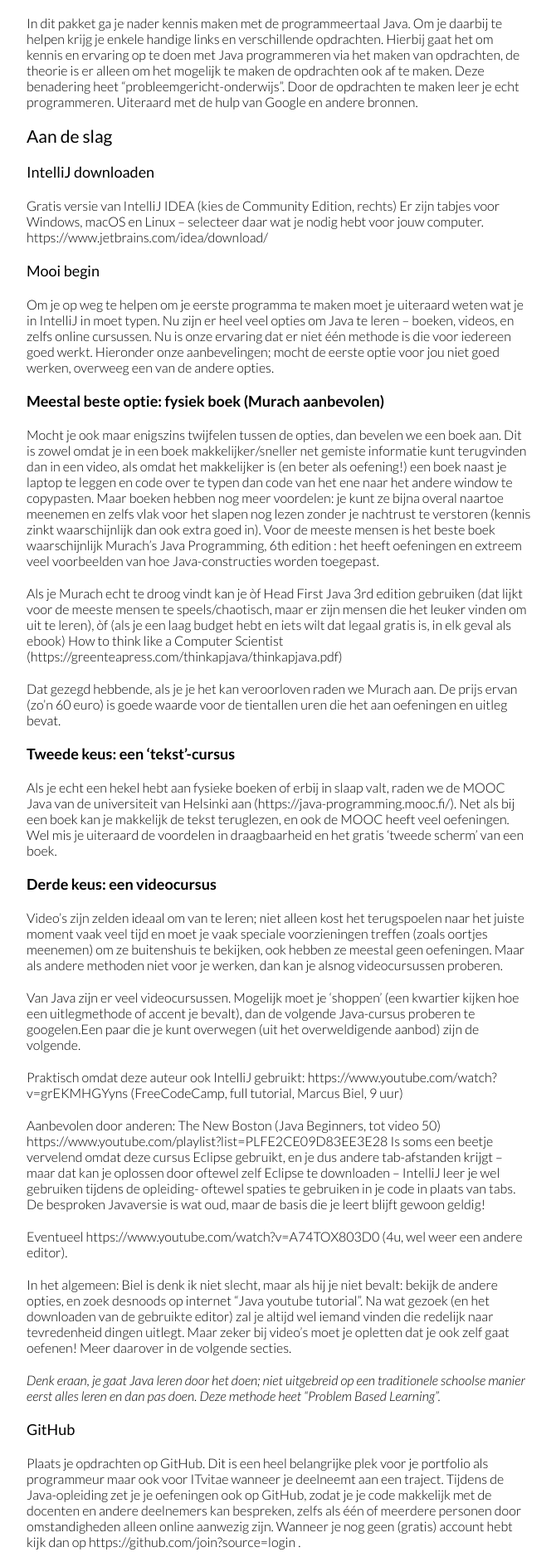
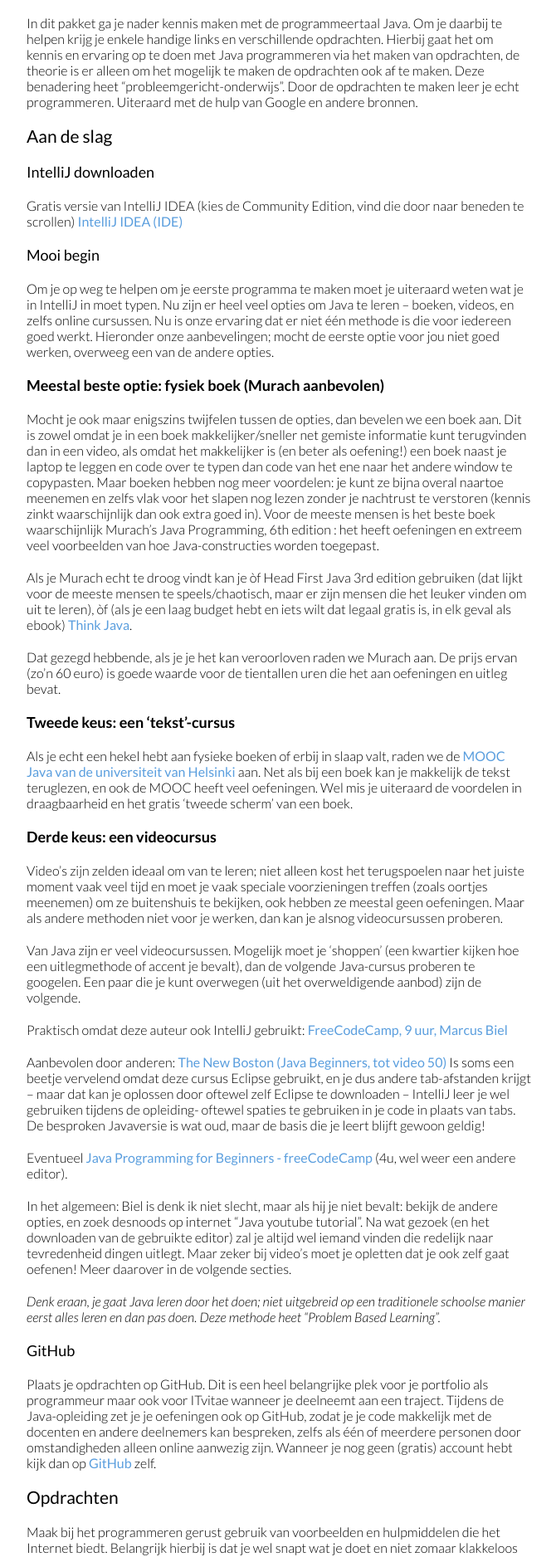
Before and after one commit to ITvitae/itvitae.github.io, a Jekyll site: the page built from docs/orientatie-java.md, in a window 1280 px wide. Shown: the part 764-2640 px from the top of the page at 83% size, without its empty margins (304-974 px from the left). Built offline with Jekyll 4.4.1, drawn with Linux system fonts in a browser that asks for light colours; some of the changed text lies outside the part shown.

Commit message:
Hyperlinks now work correctly

```diff
--- a/docs/orientatie-java.md
+++ b/docs/orientatie-java.md
@@ -26,9 +26,8 @@ Hierbij gaat het om kennis en ervaring op te doen met Java programmeren via het
 ## Aan de slag
 
 ### IntelliJ downloaden
-Gratis versie van IntelliJ IDEA (kies de Community Edition, rechts) Er zijn tabjes voor Windows,
-macOS en Linux – selecteer daar wat je nodig hebt voor jouw computer.
-https://www.jetbrains.com/idea/download/
+Gratis versie van IntelliJ IDEA (kies de Community Edition, vind die door naar beneden te scrollen)
+[IntelliJ IDEA (IDE)](https://www.jetbrains.com/idea/download/)
 
 ### Mooi begin
 Om je op weg te helpen om je eerste programma te maken moet je uiteraard weten wat je in IntelliJ in moet typen. Nu zijn er heel veel opties om Java te leren – boeken, videos, en zelfs online cursussen. Nu is onze ervaring dat er niet één methode is die voor iedereen goed werkt. Hieronder onze
@@ -38,32 +37,31 @@ aanbevelingen; mocht de eerste optie voor jou niet goed werken, overweeg een van
 
 Mocht je ook maar enigszins twijfelen tussen de opties, dan bevelen we een boek aan. Dit is zowel omdat je in een boek makkelijker/sneller net gemiste informatie kunt terugvinden dan in een video, als omdat het makkelijker is (en beter als oefening!) een boek naast je laptop te leggen en code over te typen dan code van het ene naar het andere window te copypasten. Maar boeken hebben nog meer voordelen: je kunt ze bijna overal naartoe meenemen en zelfs vlak voor het slapen nog lezen zonder je nachtrust te verstoren (kennis zinkt waarschijnlijk dan ook extra goed in). Voor de meeste mensen is het beste boek waarschijnlijk Murach's Java Programming, 6th edition : het heeft oefeningen en extreem veel voorbeelden van hoe Java-constructies worden toegepast.
 
-Als je Murach echt te droog vindt kan je òf Head First Java 3rd edition gebruiken (dat lijkt voor de meeste mensen te speels/chaotisch, maar er zijn mensen die het leuker vinden om uit te leren), òf (als je een laag budget hebt en iets wilt dat legaal gratis is, in elk geval als ebook) How to think like a Computer Scientist (https://greenteapress.com/thinkapjava/thinkapjava.pdf)
+Als je Murach echt te droog vindt kan je òf Head First Java 3rd edition gebruiken (dat lijkt voor de meeste mensen te speels/chaotisch, maar er zijn mensen die het leuker vinden om uit te leren), òf (als je een laag budget hebt en iets wilt dat legaal gratis is, in elk geval als ebook) [Think Java](https://greenteapress.com/thinkapjava/thinkapjava.pdf).
 
 Dat gezegd hebbende, als je je het kan veroorloven raden we Murach aan. De prijs ervan (zo'n 60 euro) is goede waarde voor de tientallen uren die het aan oefeningen en uitleg bevat.
 
 #### Tweede keus: een ‘tekst'-cursus
-Als je echt een hekel hebt aan fysieke boeken of erbij in slaap valt, raden we de MOOC Java van de universiteit van Helsinki aan (https://java-programming.mooc.fi/). Net als bij een boek kan je makkelijk de tekst teruglezen, en ook de MOOC heeft veel oefeningen. Wel mis je uiteraard de voordelen in draagbaarheid en het gratis 'tweede scherm’ van een boek.
+Als je echt een hekel hebt aan fysieke boeken of erbij in slaap valt, raden we de [MOOC Java van de universiteit van Helsinki](https://java-programming.mooc.fi/) aan. Net als bij een boek kan je makkelijk de tekst teruglezen, en ook de MOOC heeft veel oefeningen. Wel mis je uiteraard de voordelen in draagbaarheid en het gratis 'tweede scherm’ van een boek.
 
 #### Derde keus: een videocursus
 Video's zijn zelden ideaal om van te leren; niet alleen kost het terugspoelen naar het juiste moment vaak veel tijd en moet je vaak speciale voorzieningen treffen (zoals oortjes meenemen) om ze buitenshuis te bekijken, ook hebben ze meestal geen oefeningen. Maar als andere methoden niet voor je werken, dan kan je alsnog videocursussen proberen.
 
-Van Java zijn er veel videocursussen. Mogelijk moet je 'shoppen’ (een kwartier kijken hoe een uitlegmethode of accent je bevalt), dan de volgende Java-cursus proberen te googelen.Een paar die je kunt overwegen (uit het overweldigende aanbod) zijn de volgende.
+Van Java zijn er veel videocursussen. Mogelijk moet je 'shoppen’ (een kwartier kijken hoe een uitlegmethode of accent je bevalt), dan de volgende Java-cursus proberen te googelen. Een paar die je kunt overwegen (uit het overweldigende aanbod) zijn de volgende.
 
 Praktisch omdat deze auteur ook IntelliJ gebruikt:
-https://www.youtube.com/watch?v=grEKMHGYyns (FreeCodeCamp, full tutorial, Marcus Biel, 9 uur)
+[FreeCodeCamp, 9 uur, Marcus Biel](https://www.youtube.com/watch?v=grEKMHGYyns)
 
-Aanbevolen door anderen: The New Boston (Java Beginners, tot video 50)
-https://www.youtube.com/playlist?list=PLFE2CE09D83EE3E28 Is soms een beetje vervelend omdat deze cursus Eclipse gebruikt, en je dus andere tab-afstanden krijgt – maar dat kan je oplossen door oftewel zelf Eclipse te downloaden – IntelliJ leer je wel gebruiken tijdens de opleiding- oftewel spaties te gebruiken in je code in plaats van tabs. De besproken Javaversie is wat oud, maar de basis die je leert blijft gewoon geldig!
+Aanbevolen door anderen: [The New Boston (Java Beginners, tot video 50)](https://www.youtube.com/playlist?list=PLFE2CE09D83EE3E28) Is soms een beetje vervelend omdat deze cursus Eclipse gebruikt, en je dus andere tab-afstanden krijgt – maar dat kan je oplossen door oftewel zelf Eclipse te downloaden – IntelliJ leer je wel gebruiken tijdens de opleiding- oftewel spaties te gebruiken in je code in plaats van tabs. De besproken Javaversie is wat oud, maar de basis die je leert blijft gewoon geldig!
 
-Eventueel https://www.youtube.com/watch?v=A74TOX803D0 (4u, wel weer een andere editor).
+Eventueel [Java Programming for Beginners - freeCodeCamp](https://www.youtube.com/watch?v=A74TOX803D0) (4u, wel weer een andere editor).
 
 In het algemeen: Biel is denk ik niet slecht, maar als hij je niet bevalt: bekijk de andere opties, en zoek desnoods op internet "Java youtube tutorial". Na wat gezoek (en het downloaden van de gebruikte editor) zal je altijd wel iemand vinden die redelijk naar tevredenheid dingen uitlegt. Maar zeker bij video’s moet je opletten dat je ook zelf gaat oefenen! Meer daarover in de volgende secties.
 
 _Denk eraan, je gaat Java leren door het doen; niet uitgebreid op een traditionele schoolse manier eerst alles leren en dan pas doen. Deze methode heet “Problem Based Learning”._
 
 ### GitHub
-Plaats je opdrachten op GitHub. Dit is een heel belangrijke plek voor je portfolio als programmeur maar ook voor ITvitae wanneer je deelneemt aan een traject. Tijdens de Java-opleiding zet je je oefeningen ook op GitHub, zodat je je code makkelijk met de docenten en andere deelnemers kan bespreken, zelfs als één of meerdere personen door omstandigheden alleen online aanwezig zijn. Wanneer je nog geen (gratis) account hebt kijk dan op https://github.com/join?source=login .
+Plaats je opdrachten op GitHub. Dit is een heel belangrijke plek voor je portfolio als programmeur maar ook voor ITvitae wanneer je deelneemt aan een traject. Tijdens de Java-opleiding zet je je oefeningen ook op GitHub, zodat je je code makkelijk met de docenten en andere deelnemers kan bespreken, zelfs als één of meerdere personen door omstandigheden alleen online aanwezig zijn. Wanneer je nog geen (gratis) account hebt kijk dan op [GitHub](https://github.com/join?source=login) zelf.
 
 ## Opdrachten
 Maak bij het programmeren gerust gebruik van voorbeelden en hulpmiddelen die het Internet biedt. Belangrijk hierbij is dat je wel snapt wat je doet en niet zomaar klakkeloos code kopieert zonder te begrijpen wat het precies doet. Het leren wordt hierdoor een neveneffect van het verkennen. Als
@@ -87,7 +85,7 @@ Onderaan dit VPP staan ook oefeningen; deze zijn vooral voor degenen die videocu
 Het lijkt er in onze ervaring namelijk op dat de oefeningen in zelfs een goed boek of goede cursus lang niet altijd genoeg zijn om op een goed niveau te leren programmeren. Een grove vuistregel om in de gaten te houden: als je tijdens de oefeningen meer dan 15 regels code per uur schrijft (liefst
 meer, bijvoorbeeld 20 or 30 regels per uur is beter) zijn de oefeningen waarschijnlijk een goede uitdaging. Bij meer dan 60 regels per uur zijn ze waarschijnlijk te makkelijk voor je.
 
-Een voorbeeld van hoe je kan bijhouden wat je programmeersnelheid bij verschillende oefeningen is: https://github.com/EWLameijer/JavaExercisesWithJournal/blob/master/journal.txt
+[Een voorbeeld van hoe je kan bijhouden wat je programmeersnelheid bij verschillende oefeningen is](https://github.com/EWLameijer/JavaExercisesWithJournal/blob/master/journal.txt)
 
 Als de oefeningen (nog) te moeilijk zijn is het verstandig de oude stof nog eens te oefenen. Dat is immers hoe je normaal dingen leert beheersen-je leert niet vlot rekenen door één keer te herhalen dat 2 x 2 4 is, je herhaalt het tientallen keren op verschillende dagen en zelfs in verschillende weken,
 en pas dan wordt rekenen gemakkelijk.
@@ -118,14 +116,14 @@ private static boolean isPalindrome(String sentence) {
 }
 </code></pre>
 
-W3schools (https://www.w3schools.com/java/default.asp) en andere tutorials hebben vaak ook voorbeeldcode voor elk construct. Als je dus for-loops wilt oefenen, kun je ook een paar voorbeelden van for-loops in W3schools bestuderen en dan omzetten in een oefening voor jezelf!
+[W3schools](https://www.w3schools.com/java/default.asp) en andere tutorials hebben vaak ook voorbeeldcode voor elk construct. Als je dus for-loops wilt oefenen, kun je ook een paar voorbeelden van for-loops in W3schools bestuderen en dan omzetten in een oefening voor jezelf!
 
 Voeg dan eventueel de tijd die het je kostte de oefening te maken toe aan je aantekeningen; als het goed is zul je zien dat het de volgende keren steeds sneller gaat!
 
 Het belangrijkste is dat de instructies zijn gevolgd; als de nieuwe methode verder wat beter of wat slechter is: dat maakt niet veel uit. Het gaat om het oefenen.
 
-Zodra je de basistechnieken kent (for-loops, while-loops, de + - / * % operatoren, if-else statements, methoden) en wat vaardigheid hebt in het zoeken in de officiële Java-API (momenteel https://docs.oracle.com/en/java/javase/21/docs/api/ ) naar de methoden van bijvoorbeeld String of
-Integer of Math of Random, kan je ook makkelijke opgaven proberen van bijvoorbeeld Codewars (https://www.codewars.com/dashboard) of kattis (https://open.kattis.com/).
+Zodra je de basistechnieken kent (for-loops, while-loops, de + - / * % operatoren, if-else statements, methoden) en wat vaardigheid hebt in het zoeken in de officiële Java-API (momenteel [de documentatie van Java 21](https://docs.oracle.com/en/java/javase/21/docs/api/)) naar de methoden van bijvoorbeeld String of
+Integer of Math of Random, kan je ook makkelijke opgaven proberen van bijvoorbeeld [Codewars](https://www.codewars.com/dashboard) of [Kattis](https://open.kattis.com/).
 
 
 ## Hoe weet je wanneer je voldoende weet/kan?
@@ -149,8 +147,7 @@ Op dat moment heb je verschillende keuzes. Je kunt oude opgaven van de Player’
 
 Om deze redenen sturen we ook een tweede pakket, waar opgaven en gecheckte antwoorden in staan, en je ook relatief makkelijk (via een zoekbalk) onderwerpen kan selecteren waar je nog moeite mee hebt, zoals bijvoorbeeld for-loops.
 
-Dat tweede pakket is een gezipte file met voorbeeldcode. Het handigste is die te gebruiken door de bijbehorende oefensoftware te downloaden
-(https://github.com/EWLameijer/CodingExerciseAnalyzer/releases/tag/1.0.5) en de jar-file ergens in een aparte folder te zetten. De “exercises"-folder moet een subdirectory worden, zoals hier
+Dat tweede pakket is een gezipte file met voorbeeldcode. Het handigste is die te gebruiken door de bijbehorende [oefensoftware](https://github.com/EWLameijer/CodingExerciseAnalyzer/releases/tag/1.0.5) te downloaden en de jar-file ergens in een aparte folder te zetten. De “exercises"-folder moet een subdirectory worden, zoals hier
 beneden:
 
 <img src="/assets/images/java_codingexercises_screenshot1.jpg" width=400 height=175 />
```
